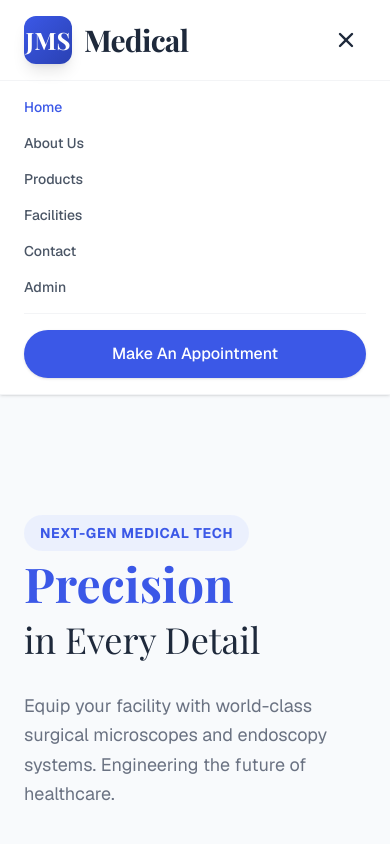
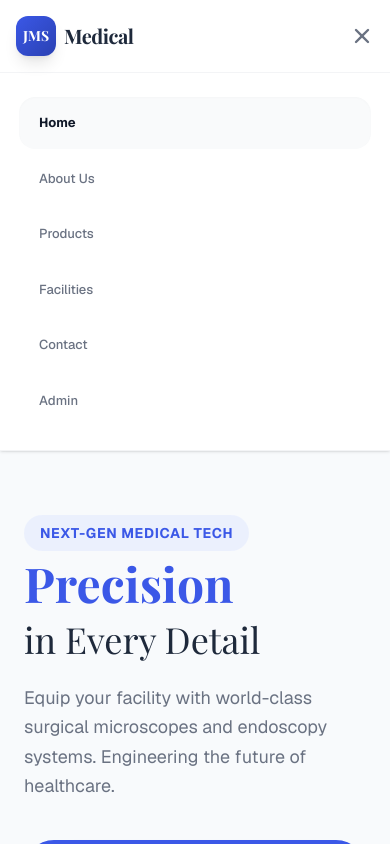
Before and after one commit to Abhivorn-Technologies/JMS, a Next.js app: page / in a window 390 px wide. Both pictures are taken after a click on the button 346 px from the left and 40 px from the top of the page. Shown: the top 844 px of the page. Built offline with nearby package versions, Linux system fonts and the light colour scheme.

Commit message:
implemented mobile vesrion

```diff
--- a/app/(website)/page.tsx
+++ b/app/(website)/page.tsx
@@ -5,16 +5,16 @@ export default function HomePage() {
   return (
     <div className="flex flex-col min-h-screen">
       {/* Hero Section */}
-      <section className="relative bg-background min-h-[85vh] flex items-center overflow-hidden pt-20 pb-16">
+      <section className="relative bg-background lg:min-h-[85vh] flex lg:items-center overflow-hidden pt-12 lg:pt-20 pb-12 lg:pb-16">
         {/* Dynamic Background Elements */}
         <div className="absolute top-0 right-0 w-1/2 h-full bg-gradient-to-bl from-primary-light/40 to-transparent rounded-bl-[100px] -z-10"></div>
         <div className="absolute -left-20 top-20 w-64 h-64 bg-hospital/10 rounded-full blur-3xl -z-10"></div>
         <div className="absolute right-20 bottom-0 w-96 h-96 bg-primary/10 rounded-full blur-3xl -z-10"></div>
 
-        <div className="relative w-full max-w-7xl mx-auto px-6 grid grid-cols-1 lg:grid-cols-12 gap-12 items-center">
+        <div className="relative w-full max-w-7xl mx-auto px-6 grid grid-cols-1 lg:grid-cols-12 gap-8 lg:gap-12 lg:items-center mt-4 lg:mt-0">
 
           {/* Left Text Area */}
-          <div className="lg:col-span-5 space-y-8 z-10 pt-10 lg:pt-0">
+          <div className="lg:col-span-5 space-y-6 z-10">
             <div className="inline-block px-4 py-2 bg-primary-light/50 text-primary font-bold text-sm rounded-full tracking-wider uppercase mb-2">
               Next-Gen Medical Tech
             </div>
--- /dev/null
+++ b/app/not-found.tsx
@@ -0,0 +1,40 @@
+import Link from 'next/link';
+import { HiOutlineExclamationTriangle, HiOutlineHome } from 'react-icons/hi2';
+
+export default function NotFound() {
+  return (
+    <div className="min-h-screen bg-gray-50 flex items-center justify-center p-4 sm:p-6">
+      <div className="bg-white rounded-[32px] p-10 sm:p-16 shadow-[0_8px_30px_rgb(0,0,0,0.04)] max-w-lg w-full flex flex-col items-center text-center">
+
+        {/* Logo */}
+        <Link href="/" className="flex items-center space-x-2 sm:space-x-3 text-2xl font-bold text-forest mb-12">
+          <div className="w-10 h-10 sm:w-12 sm:h-12 bg-gradient-to-br from-primary to-primary-dark rounded-xl flex items-center justify-center text-white font-serif shadow-lg text-sm sm:text-base">
+            JMS
+          </div>
+          <span className="font-serif tracking-tight text-xl sm:text-3xl">Medical</span>
+        </Link>
+
+        {/* 404 Graphic */}
+        <div className="flex items-center justify-center space-x-2 text-forest mb-6">
+          <span className="text-[120px] font-black leading-none tracking-tighter">4</span>
+          <HiOutlineExclamationTriangle className="w-24 h-24 stroke-[2.5px] mt-2" />
+          <span className="text-[120px] font-black leading-none tracking-tighter">4</span>
+        </div>
+
+        {/* Text content */}
+        <h1 className="text-2xl font-bold text-gray-900 mb-4">Page Not Found</h1>
+        <p className="text-gray-500 text-sm sm:text-base leading-relaxed mb-10 max-w-sm">
+          We couldn't find the page you were looking for. Please check the URL or return to the homepage.
+        </p>
+
+        {/* Return Button */}
+        <Link href="/" className="w-full">
+          <button className="w-full bg-[#0a2f24] hover:bg-[#07241b] text-white py-4 rounded-2xl flex items-center justify-center space-x-2 font-bold transition-all shadow-md">
+            <HiOutlineHome className="w-5 h-5 stroke-2" />
+            <span>Return to Homepage</span>
+          </button>
+        </Link>
+      </div>
+    </div>
+  );
+}
--- a/components/Navbar/Navbar.tsx
+++ b/components/Navbar/Navbar.tsx
@@ -22,14 +22,14 @@ export const Navbar = () => {
 
   return (
     <nav className="sticky top-0 bg-white border-b border-gray-100 z-50 transition-all duration-300 shadow-sm">
-      <div className="max-w-7xl mx-auto px-6 py-4 flex items-center justify-between">
+      <div className="max-w-7xl mx-auto px-4 sm:px-6 py-4 flex items-center justify-between">
 
         {/* Logo */}
-        <Link href="/" className="flex items-center space-x-3 text-2xl font-bold text-forest">
-          <div className="w-12 h-12 bg-gradient-to-br from-primary to-primary-dark rounded-xl flex items-center justify-center text-white font-serif shadow-lg">
+        <Link href="/" className="flex items-center space-x-2 sm:space-x-3 text-2xl font-bold text-forest">
+          <div className="w-10 h-10 sm:w-12 sm:h-12 bg-gradient-to-br from-primary to-primary-dark rounded-xl flex items-center justify-center text-white font-serif shadow-lg text-sm sm:text-base">
             JMS
           </div>
-          <span className="font-serif tracking-tight text-3xl">Medical</span>
+          <span className="font-serif tracking-tight text-xl sm:text-3xl">Medical</span>
         </Link>
 
         {/* Desktop Menu */}
@@ -50,7 +50,7 @@ export const Navbar = () => {
           })}
         </div>
 
-        {/* Right Action Button */}
+        {/* Right Action Button (Desktop) */}
         <div className="hidden md:block">
           <Link href="/contact">
             <Button className="bg-primary text-white hover:bg-primary-dark px-6 py-2.5 rounded-full shadow-md text-sm font-bold">
@@ -59,11 +59,11 @@ export const Navbar = () => {
           </Link>
         </div>
 
-        {/* Mobile Menu Button */}
-        <div className="md:hidden">
+        {/* Mobile Menu Button - Right aligned */}
+        <div className="md:hidden flex items-center justify-end">
           <button
             onClick={() => setIsOpen(!isOpen)}
-            className="text-forest focus:outline-none p-2"
+            className="text-gray-500 hover:bg-gray-50 transition-colors rounded-full p-2 -mr-2 focus:outline-none"
           >
             {isOpen ? <HiX size={24} /> : <HiMenu size={24} />}
           </button>
@@ -79,7 +79,7 @@ export const Navbar = () => {
             exit={{ height: 0, opacity: 0 }}
             className="md:hidden bg-white border-t border-gray-100 overflow-hidden"
           >
-            <div className="flex flex-col py-4 px-6 space-y-4">
+            <div className="flex flex-col py-6 px-4 space-y-1 mx-auto max-w-sm">
               {navItems.map((item) => {
                 const isActive = pathname === item.href;
                 return (
@@ -87,21 +87,16 @@ export const Navbar = () => {
                     key={item.name}
                     href={item.href}
                     onClick={() => setIsOpen(false)}
-                    className={`text-sm font-medium transition-colors ${
-                      isActive ? 'text-primary' : 'text-gray-600 hover:text-primary'
+                    className={`text-[13px] py-4 px-5 rounded-2xl transition-all flex items-center justify-between ${
+                      isActive
+                        ? 'bg-gray-50 text-gray-900 font-bold shadow-[inset_0_1px_3px_rgba(0,0,0,0.02)]'
+                        : 'text-gray-500 hover:bg-gray-50 hover:text-gray-900 font-medium'
                     }`}
                   >
-                    {item.name}
+                    <span>{item.name}</span>
                   </Link>
                 );
               })}
-              <div className="pt-4 border-t border-gray-100">
-                <Link href="/contact" onClick={() => setIsOpen(false)}>
-                  <Button className="bg-primary text-white w-full rounded-full py-3 shadow-sm font-bold">
-                    Make An Appointment
-                  </Button>
-                </Link>
-              </div>
             </div>
           </motion.div>
         )}
```
